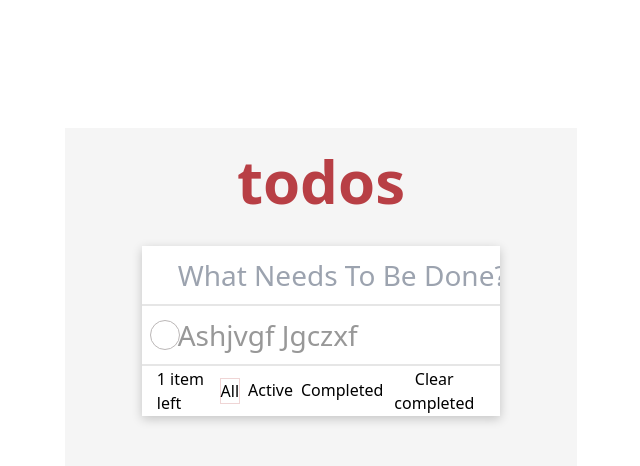
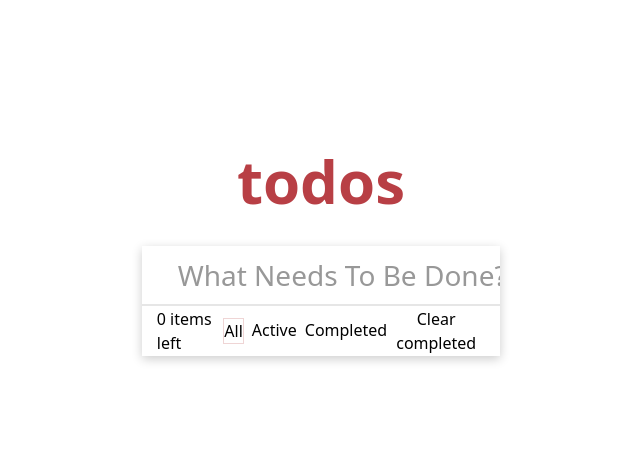
Before and after one commit to Ahsan2519/React-Todo-List, a React (Create React App) app: page / in a window 1280 px wide. Shown: the top 466 px of the page, without its empty margins (319-959 px from the left). Built offline with nearby package versions, Linux system fonts and the light colour scheme.

Commit message:
Added: Partially logic added

```diff
--- a/package.json
+++ b/package.json
@@ -36,6 +36,7 @@
     ]
   },
   "devDependencies": {
+    "@babel/plugin-proposal-private-property-in-object": "^7.21.11",
     "tailwindcss": "^3.3.3"
   }
 }
--- a/src/components/App.jsx
+++ b/src/components/App.jsx
@@ -3,7 +3,7 @@ import Todos from './Todos';
 
 const App = ()=> {
   return (
-    <div className="max-w-[1366px] w-[40%] mx-auto bg-[#F5F5F5] my-[10%] pt-2 pb-[100px]">
+    <div className="max-w-[1366px] w-[40%] mx-auto my-[10%] pt-2 pb-[100px]">
       <h1 className='text-[#B83F45] text-[60px] text-center  font-[600] mb-5'>todos</h1>
       <Todos />
     </div>
--- a/src/components/Todos.jsx
+++ b/src/components/Todos.jsx
@@ -1,37 +1,76 @@
-import React from 'react'
+import React, { useState, useEffect } from "react";
 
-const Todos = ()=> {
-  const submitEvent = (e)=>{
+const Todos = () => {
+  const [inputVal, setInputVal] = useState(""),
+    [todostask, setTodosTask] = useState([]),
+    [empty, setEmpty] = useState(false);
+
+  const submitEvent = (e) => {
     e.preventDefault();
-  }
-  const todosHandler = (e)=>{
-    if (e.key === 'Enter') {
-      console.log(e.target.value);
+  };
+
+  const todosHandler = (e) => {
+    if (e.key === "Enter") {
+      if (inputVal !== "") {
+        setTodosTask([...todostask, inputVal]);
+        setInputVal("");
+        setEmpty(false);
+      } else {
+        setEmpty(true);
       }
     }
+  };
+
+  useEffect(() => {
+    const storedTodos = JSON.parse(localStorage.getItem("todosItems"));
+    if (storedTodos) {
+      setTodosTask(storedTodos);
+    }
+  }, []);
+
+  useEffect(() => {
+    localStorage.setItem("todosItems", JSON.stringify(todostask));
+  }, [todostask]);
 
   return (
-   <div className ='w-[70%] mx-auto bg-white shadow-[0_3px_10px_rgb(0,0,0,0.2)]'>
-     <form onSubmit={submitEvent }>
+    <div className="w-[70%] mx-auto bg-white shadow-[0_3px_10px_rgb(0,0,0,0.2)]">
+      <form onSubmit={submitEvent}>
         <div>
-        <input type="text" placeholder='What needs to be done?' name='search' className='common outline-none' onKeyDown={todosHandler} />
+          <input
+            type="text"
+            placeholder={empty ? "Field is required" : "What needs to be done?"}
+            name="search"
+            value={inputVal}
+            className={`${
+              empty ? "placeholder:text-red-700" : "placeholder:text-[#989898]"
+            } common outline-none`}
+            onKeyDown={todosHandler}
+            onChange={(e) => setInputVal(e.target.value)}
+          />
         </div>
       </form>
       <div>
         <ul>
-            <li className='common relative icon completed'>ashjvgf jgczxf</li>
+          {todostask.map((value, idx) => (
+            <li key={idx} className="common relative icon completed">
+              {value}
+            </li>
+          ))}
         </ul>
-        <div className='flex justify-between px-[15px] items-center'>
-            <span>1 item left</span>
-            <ul className='flex justify-between py-3 basis-[45%] text-black gap-2'>
-                <li className='basis-[20%] border-[1px] border-[#EFD5D5] block text-center'>All</li>
-                <li className='basis-[38%] block text-center'>Active</li>
-                <li className='basis-[38%] block text-center'>Completed</li>
+        <div className="flex justify-between px-[15px] items-center">
+          <span>{todostask.length} item{todostask.length !== 1 ? "s" : ""} left</span>
+          <ul className="flex justify-between py-3 basis-[45%] text-black gap-2">
+            <li className="basis-[20%] border-[1px] border-[#EFD5D5] block text-center">
+              All
+            </li>
+            <li className="basis-[38%] block text-center">Active</li>
+            <li className="basis-[38%] block text-center">Completed</li>
           </ul>
           <button>Clear completed</button>
         </div>
       </div>
     </div>
-  )
-}
-export default Todos
+  );
+};
+
+export default Todos;
```
Also changed, not shown: 1 other file (tests, documents, lock files or other folders). Lines whose indentation alone changed are shown as unchanged.
